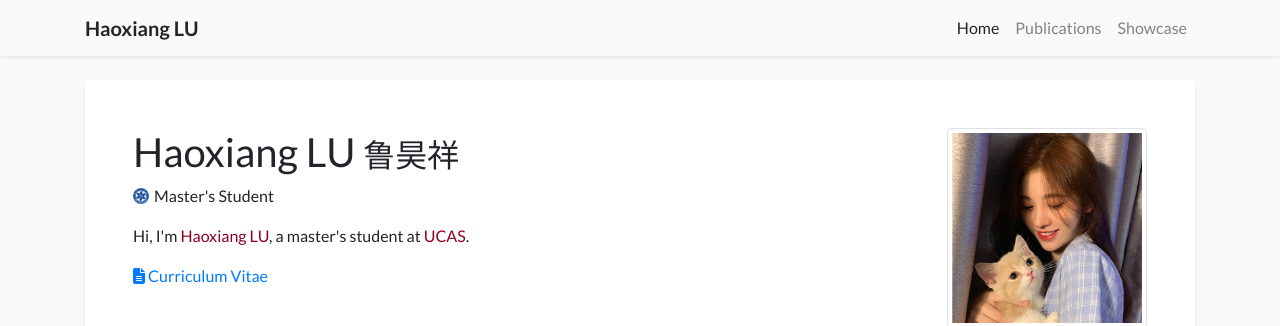
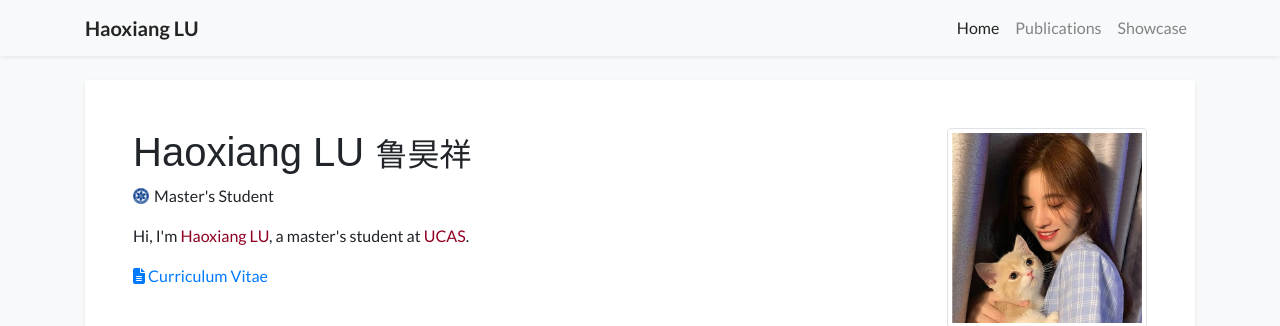
Before and after one commit to lukeecust/lukeecust.github.io, a Jekyll site: the page built from index.html, in a window 1280 px wide. Shown: the top 326 px of the page. Built offline with Jekyll 4.4.1, drawn with Linux system fonts in a browser that asks for light colours; nearby versions of some CDN libraries; a style sheet for code colours, icons or effects is not loaded.

Commit message:
Update global.css

```diff
--- a/assets/css/global.css
+++ b/assets/css/global.css
@@ -10,10 +10,11 @@ h1, h2, h3, h4, h5, h6,
     font-weight: 700;
 }
 
-.secondary-name {
+.h1 {
     font-family: '微软雅黑', 'Microsoft YaHei', sans-serif;
-    font-weight: 700;
+    font-weight: 1700;  /* 加粗 */
 }
+
 
 .text-profile-position {
     font-weight: 400;
```
